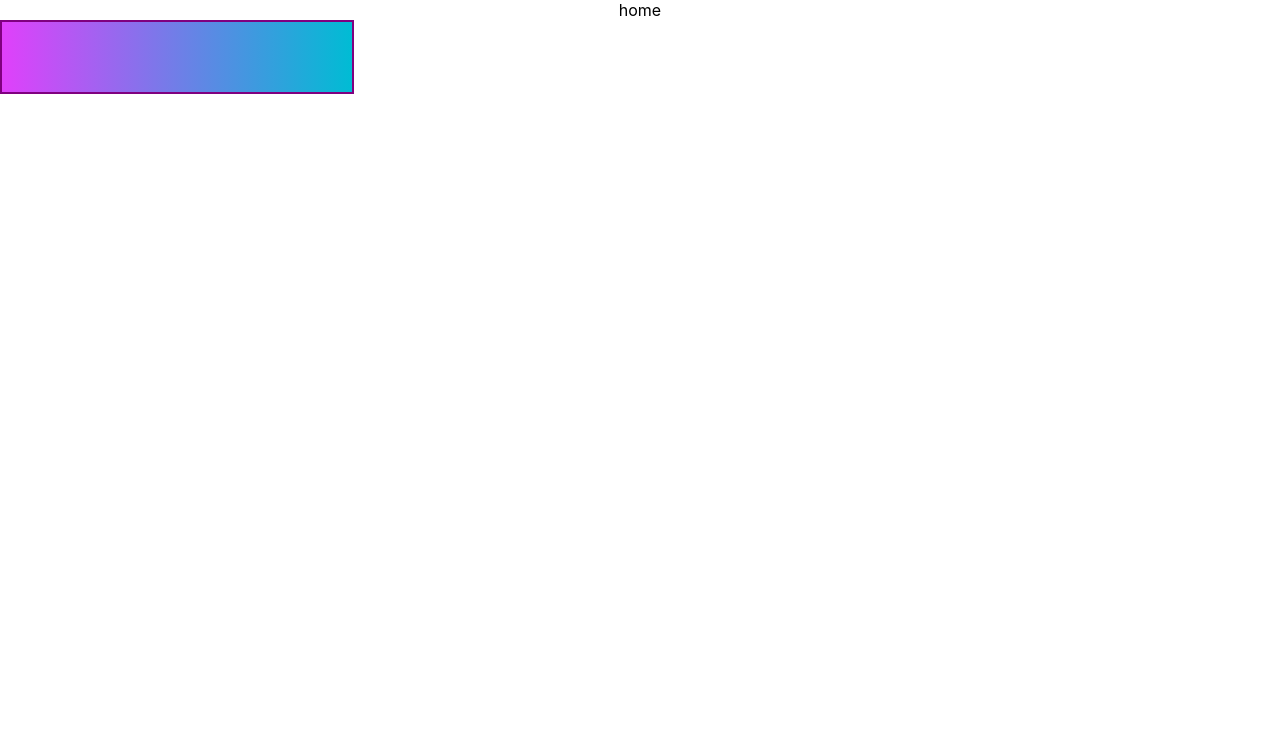
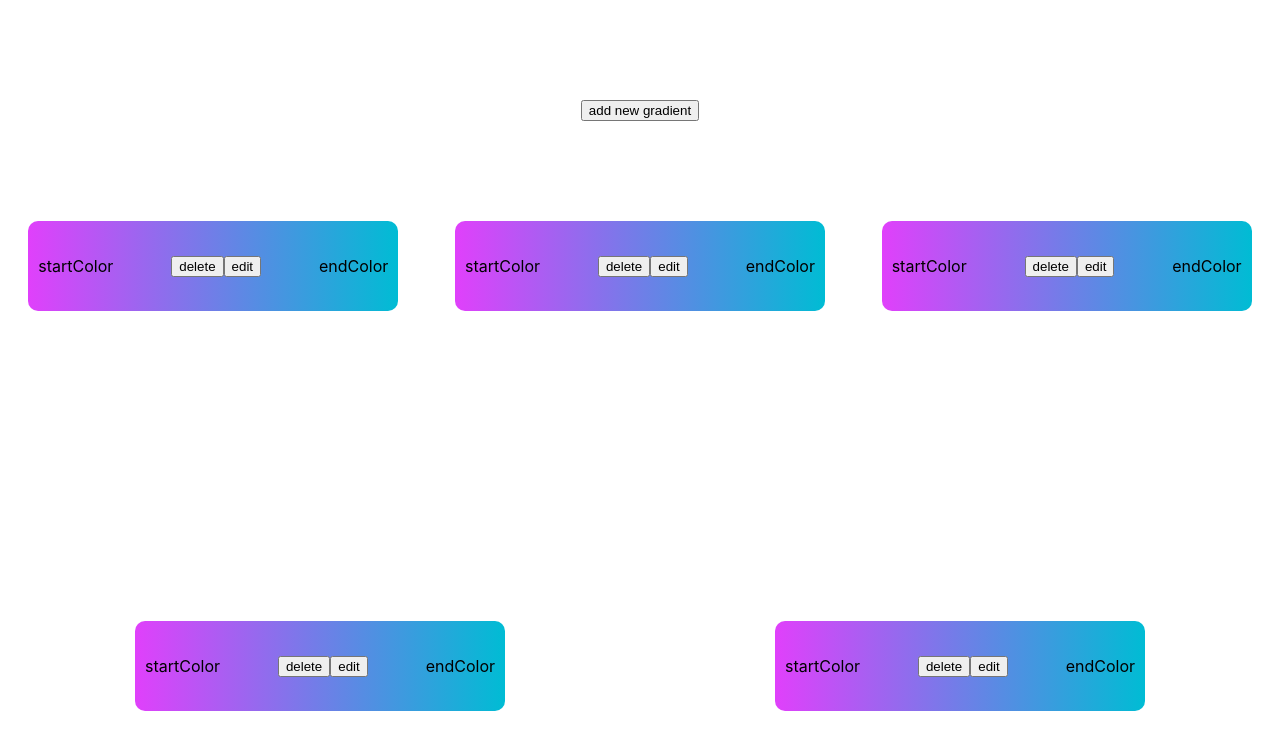
Before and after one commit to serIvanich/gradients-constructor, a React (Create React App) app: page / in a window 1280 px wide. Shown: the top 750 px of the page. Built offline with nearby package versions, Linux system fonts and the light colour scheme.

Commit message:
ui for home, gradient

```diff
--- /dev/null
+++ b/src/ui/features/gradient/ColorsGradient.module.css
@@ -0,0 +1,10 @@
+
+.gradientContainer {
+    width: 350px;
+    height: 70px;
+    padding: 10px;
+    border-radius: 10px;
+    display: flex;
+    justify-content: space-between;
+    align-items: center;
+}
--- a/src/ui/features/gradient/ColorsGradient.tsx
+++ b/src/ui/features/gradient/ColorsGradient.tsx
@@ -1,16 +1,28 @@
 import React from "react";
+import s from './ColorsGradient.module.css'
 
 export const ColorsGradient: React.FC = () => {
 const gradientStyle = {
-    width: 350,
-    height: 70,
-    border: 'solid 2px purple',
+
     background: 'linear-gradient(to right, #E040FB, #00BCD4)',
 }
 
     return (
         <div>
-            <div style={gradientStyle}></div>
+
+            <div className={s.gradientContainer} style={gradientStyle}>
+
+
+                   <div>startColor</div>
+                   <div>
+                       <button>delete</button>
+                       <button>edit</button>
+                   </div>
+                   <div>endColor</div>
+
+
+
+            </div>
         </div>
     )
 }
--- /dev/null
+++ b/src/ui/features/home/HomePage.module.css
@@ -0,0 +1,25 @@
+
+.buttonAddGradient {
+    display: flex;
+    justify-content: center;
+}
+
+.containerHome {
+    width: 100vw;
+    height: 100vh;
+    margin-top: 100px;
+    display: flex;
+    flex-flow: row wrap;
+    justify-content: space-around;
+
+
+}
+
+.containerGradient {
+    width: 100%;
+    height: 100%;
+    margin-top: 100px;
+    display: flex;
+    flex-flow: row wrap;
+    justify-content: space-around;
+}
--- a/src/ui/features/home/HomePage.tsx
+++ b/src/ui/features/home/HomePage.tsx
@@ -1,12 +1,23 @@
 import React from "react";
 import {ColorsGradient} from "../gradient/ColorsGradient";
+import s from './HomePage.module.css'
 
 export const HomePage: React.FC = () => {
 
     return (
-        <div>
-            home
+        <div className={s.containerHome}>
+            <div className={s.buttonAddGradient}>
+                <button>add new gradient</button>
+            </div>
+        <div className={s.containerGradient}>
+
             <ColorsGradient/>
+            <ColorsGradient/>
+            <ColorsGradient/>
+            <ColorsGradient/>
+            <ColorsGradient/>
+
+        </div>
         </div>
     )
 }
```
